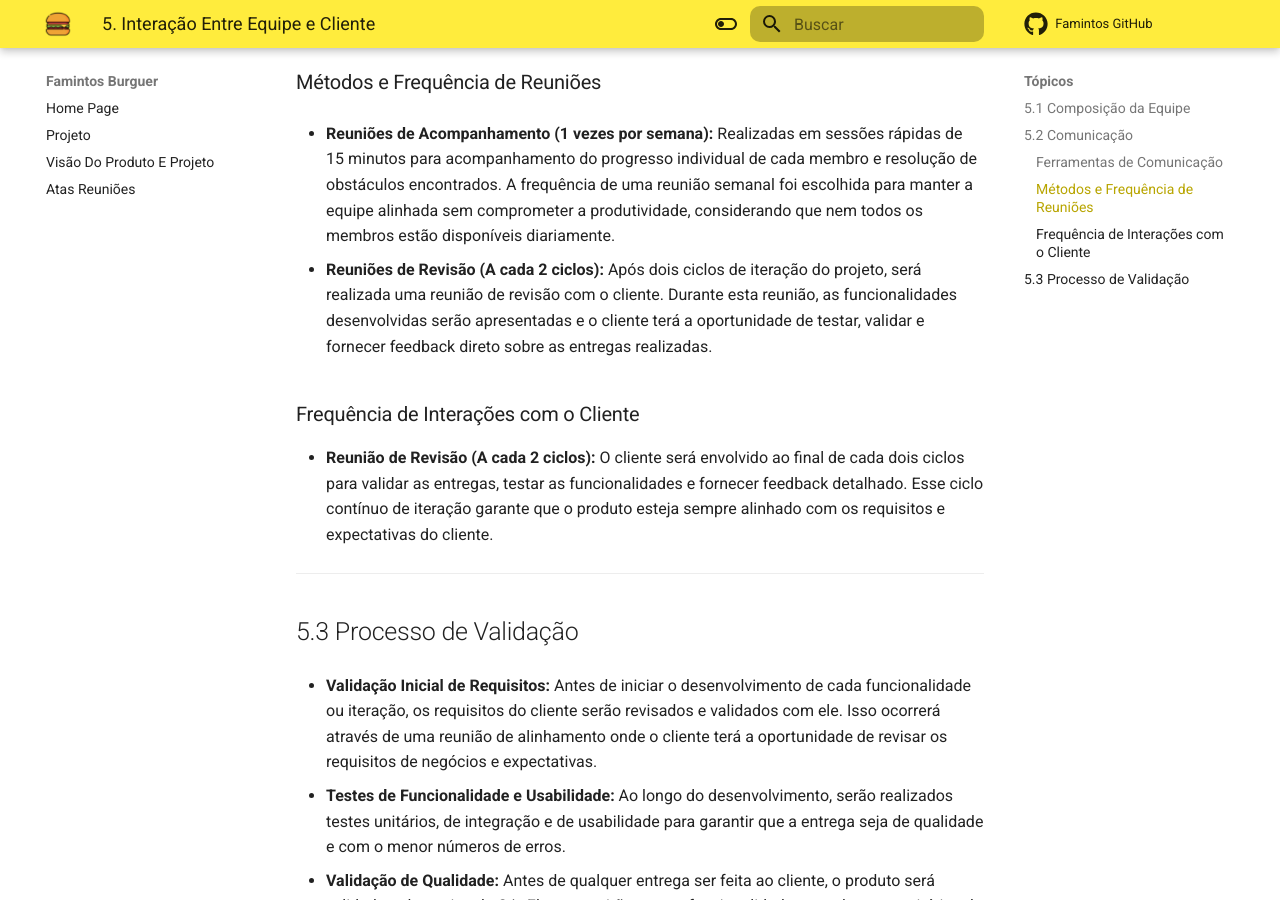
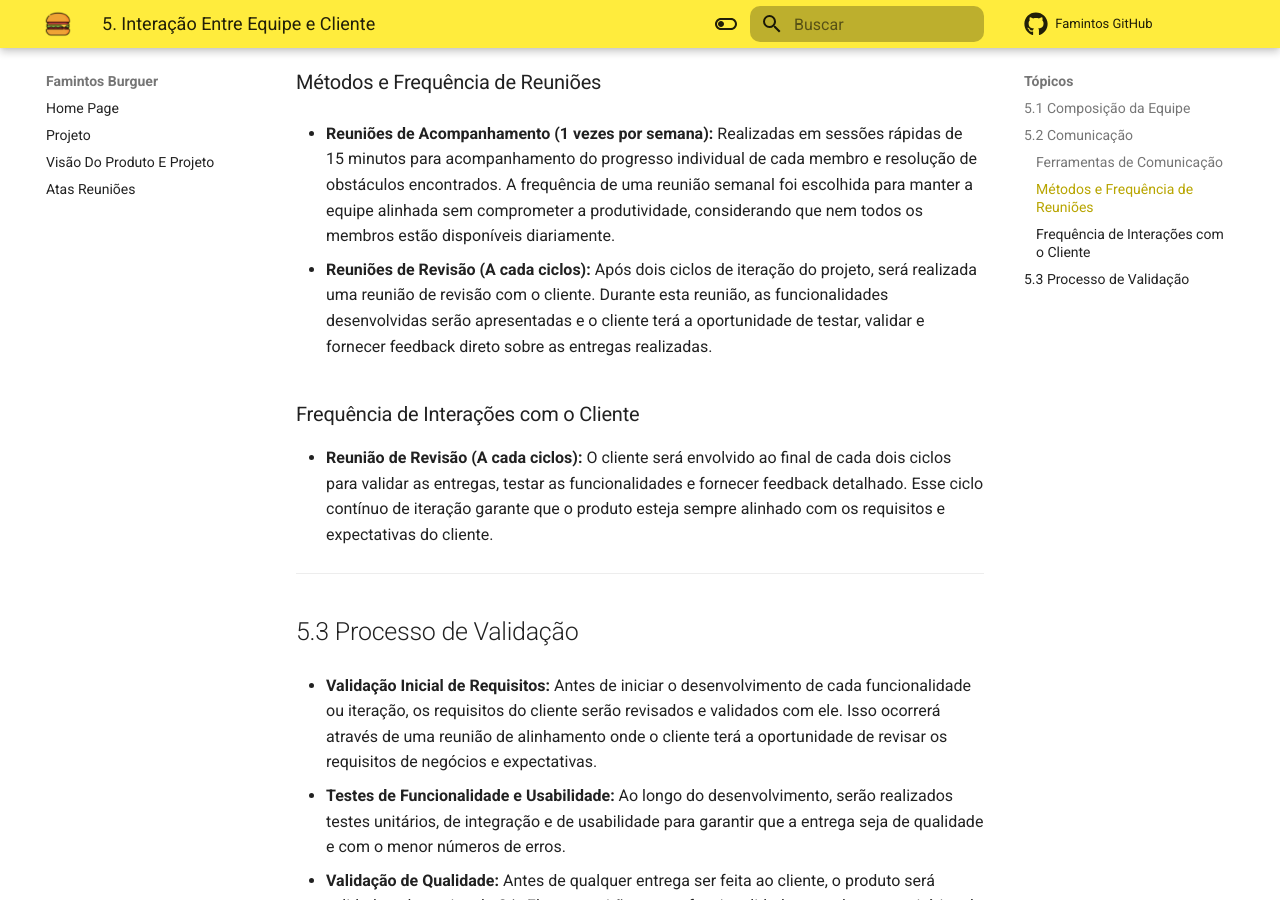
Before and after one commit to mdsreq-fga-unb/2024.2-T01-FamintosBurguer, an MkDocs documentation site: the page built from docs/ProdutoProjeto/5_Interação.md, in a window 1280 px wide and 900 px high, scrolled down 1201 px. Built offline with MkDocs 1.6.1 and Material for MkDocs 9.7.7, drawn with Linux system fonts in a browser that asks for light colours; comment, search, counter and statistics services are not loaded.

Commit message:
Correção na descrição da frequência de reuniões de revisão no documento de interação do projeto

```diff
--- a/docs/ProdutoProjeto/5_Interação.md
+++ b/docs/ProdutoProjeto/5_Interação.md
@@ -29,10 +29,10 @@
 ### Métodos e Frequência de Reuniões
   - **Reuniões de Acompanhamento (1 vezes por semana):** Realizadas em sessões rápidas de 15 minutos para acompanhamento do progresso individual de cada membro e resolução de obstáculos encontrados. A frequência de uma reunião semanal foi escolhida para manter a equipe alinhada sem comprometer a produtividade, considerando que nem todos os membros estão disponíveis diariamente.
 
-  - **Reuniões de Revisão (A cada 2 ciclos):** Após dois ciclos de iteração do projeto, será realizada uma reunião de revisão com o cliente. Durante esta reunião, as funcionalidades desenvolvidas serão apresentadas e o cliente terá a oportunidade de testar, validar e fornecer feedback direto sobre as entregas realizadas.
+  - **Reuniões de Revisão (A cada ciclos):** Após dois ciclos de iteração do projeto, será realizada uma reunião de revisão com o cliente. Durante esta reunião, as funcionalidades desenvolvidas serão apresentadas e o cliente terá a oportunidade de testar, validar e fornecer feedback direto sobre as entregas realizadas.
 
 ### Frequência de Interações com o Cliente
-  - **Reunião de Revisão (A cada 2 ciclos):** O cliente será envolvido ao final de cada dois ciclos para validar as entregas, testar as funcionalidades e fornecer feedback detalhado. Esse ciclo contínuo de iteração garante que o produto esteja sempre alinhado com os requisitos e expectativas do cliente.
+  - **Reunião de Revisão (A cada ciclos):** O cliente será envolvido ao final de cada dois ciclos para validar as entregas, testar as funcionalidades e fornecer feedback detalhado. Esse ciclo contínuo de iteração garante que o produto esteja sempre alinhado com os requisitos e expectativas do cliente.
 ___________________________________________________________________________________
 
 ## 5.3 Processo de Validação
```
